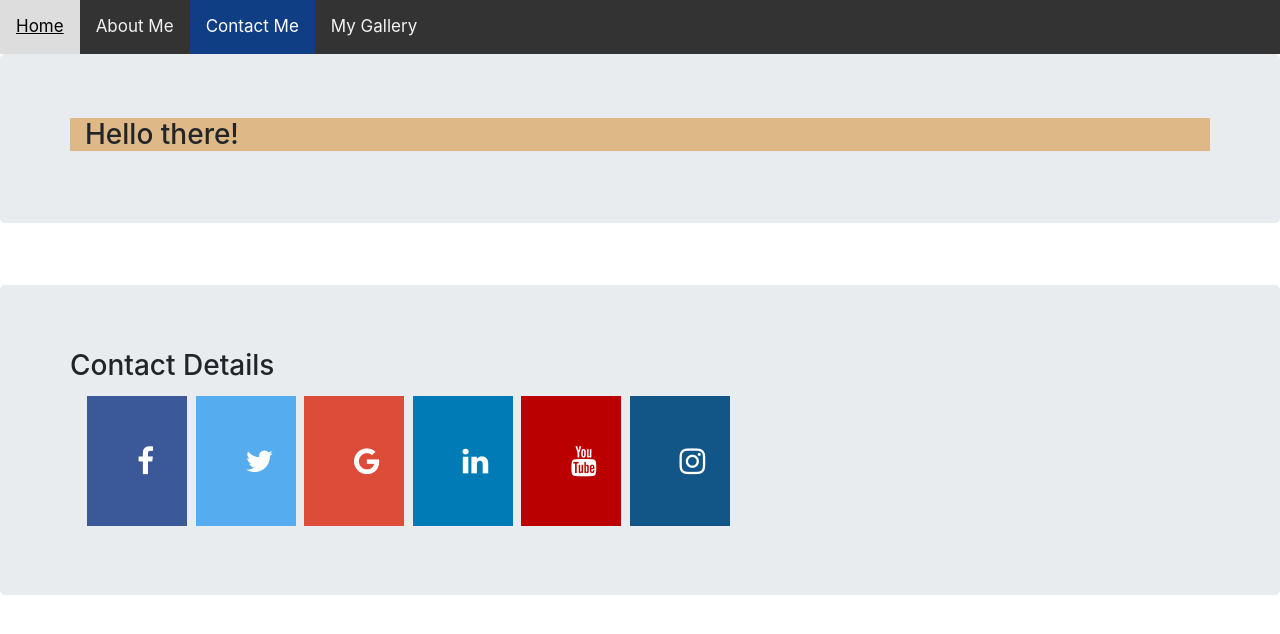
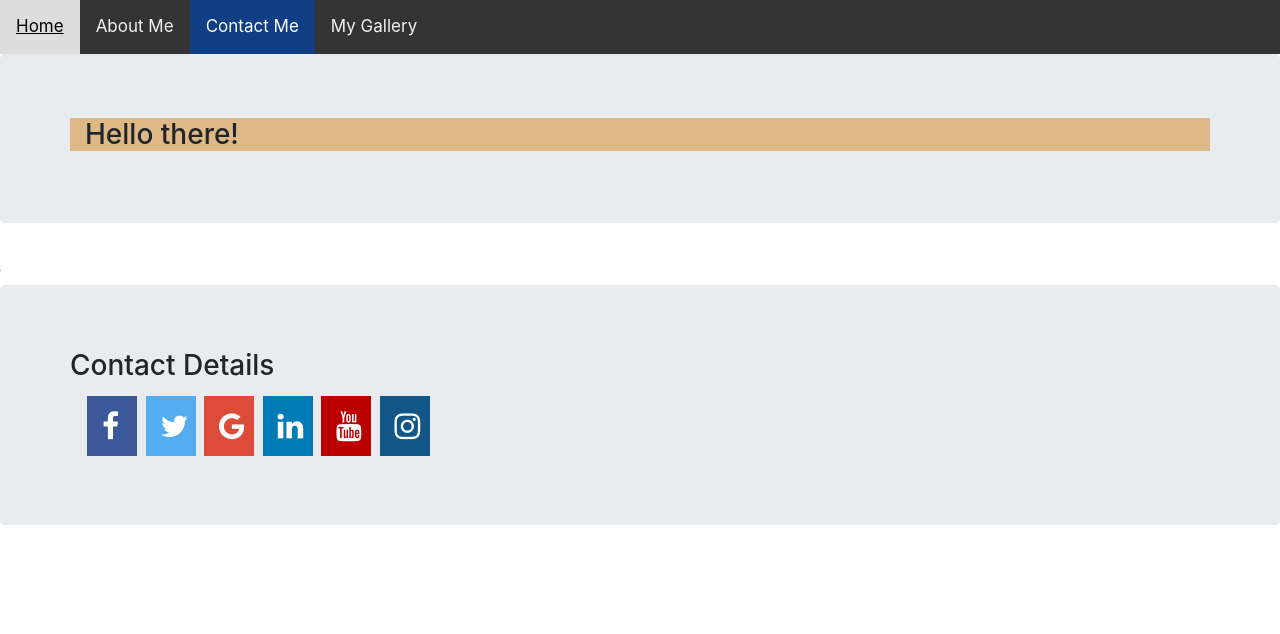
Before and after one commit to PDhanrajnath/PDhanrajnath.github.io, a plain HTML site: page contact.html in a window 1280 px wide. Drawn offline with nearby package versions, Linux system fonts and the light colour scheme.

Commit message:
PDhanrajnath

```diff
--- a/css/contacticon.css
+++ b/css/contacticon.css
@@ -1,5 +1,6 @@
 .fa {
-    padding: 50px;
+    padding: 15px;
+    padding-right: 20px;
     font-size: 30px;
     width: 50px;
     text-align: center;
```
Also changed, not shown: css/gallery.css (+0 -9 lines).
